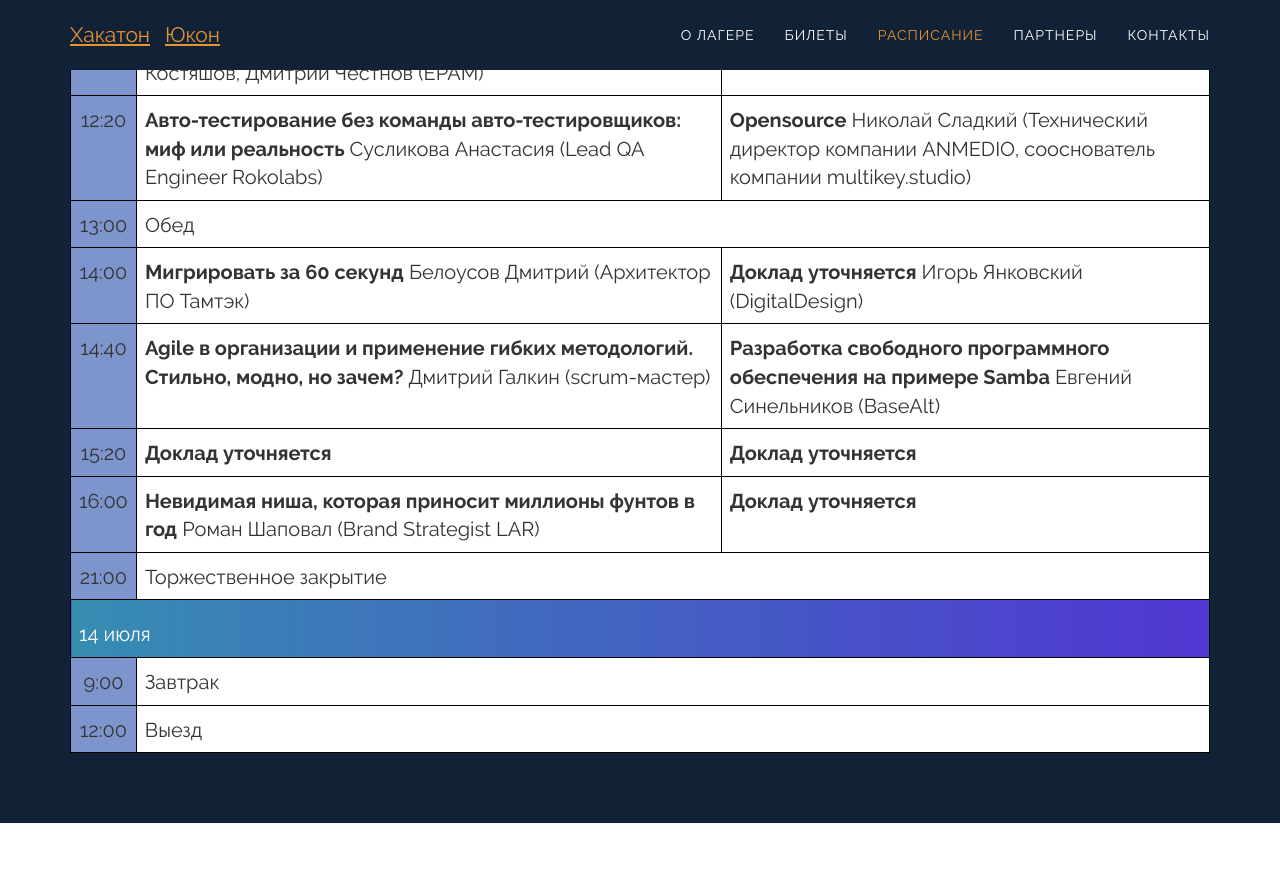
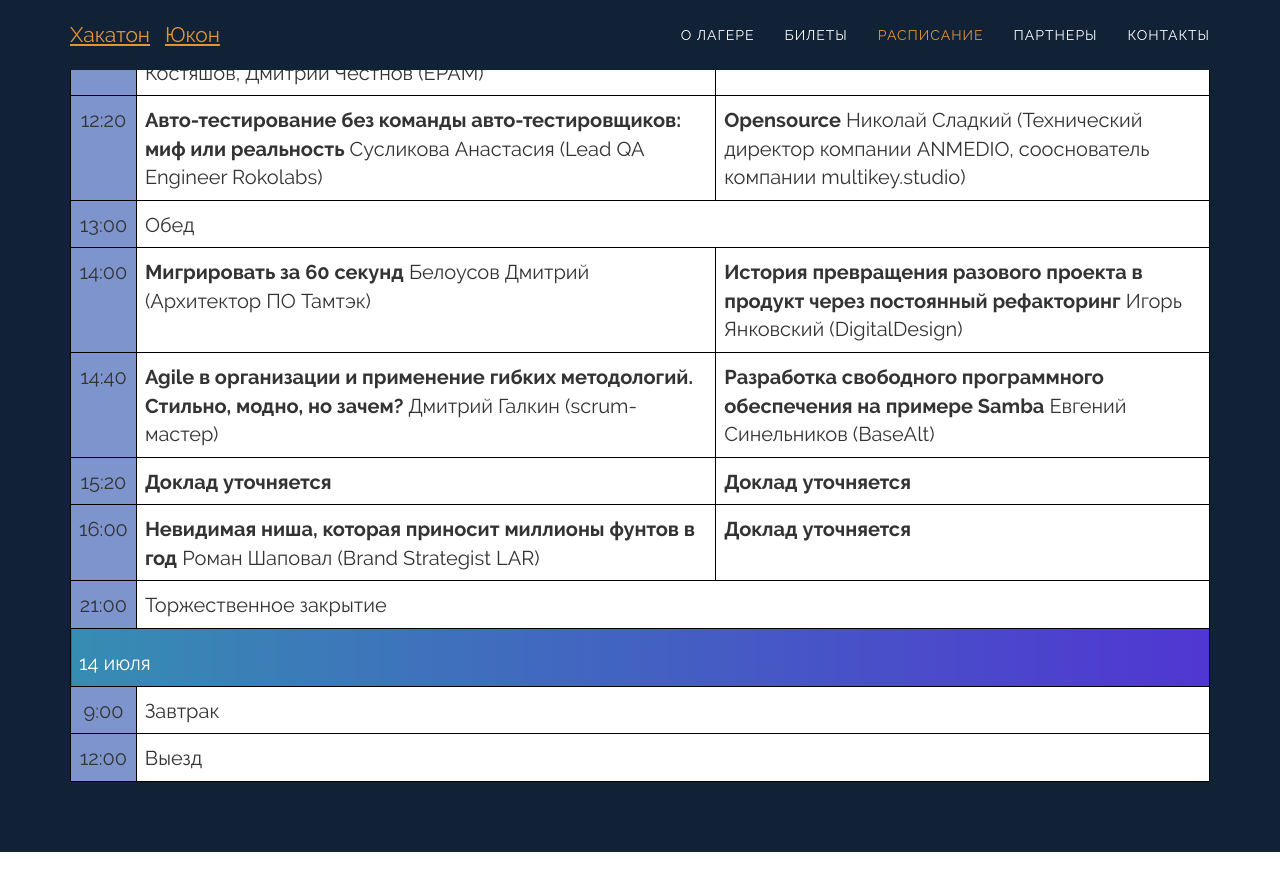
Before and after one commit to youcon/dune.github.io, a Jekyll site: the page built from index.html, in a window 1280 px wide and 900 px high, scrolled down 4855 px. Shown: the top 891 px of the window. Built offline with Jekyll 4.4.1, drawn with Linux system fonts in a browser that asks for light colours; nearby versions of some CDN libraries; some web fonts are replaced; comment, search, counter and statistics services are not loaded.

Commit message:
Add title to Digital Design speaker

```diff
--- a/_data/schedule.yml
+++ b/_data/schedule.yml
@@ -52,7 +52,7 @@
                                     bio: "Архитектор ПО Тамтэк"
                                     name: "Белоусов Дмитрий"
                         - name: "Трек 2"
-                          title: "Доклад уточняется"
+                          title: "История превращения разового проекта в продукт через постоянный рефакторинг"
                           speaker:
                                     bio: "DigitalDesign"
                                     name: "Игорь Янковский"
```
